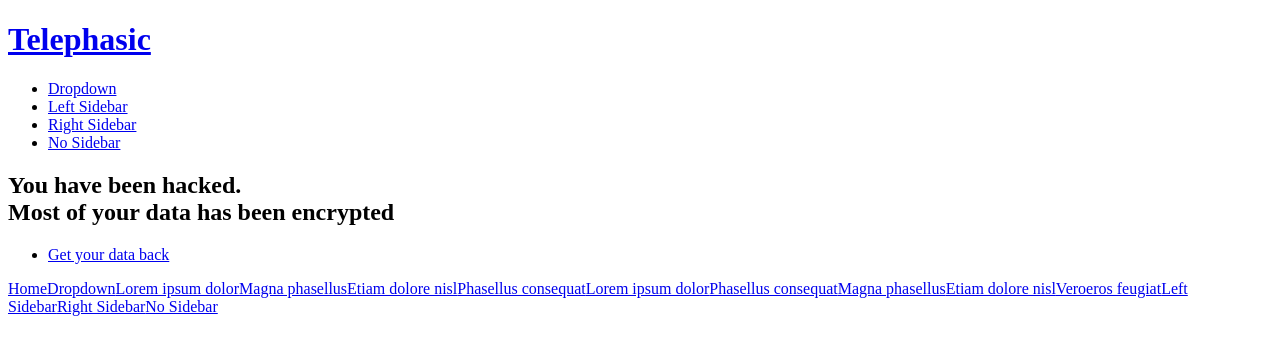
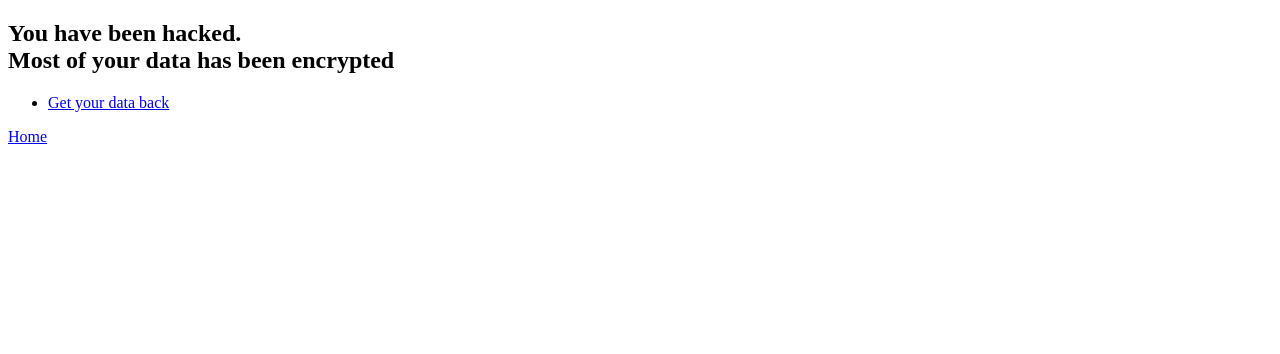
Before and after one commit to bunnypixelarray/bunnypixelarray.github.io, a plain HTML site: page index.html in a window 1280 px wide. Drawn offline with nearby package versions, Linux system fonts and the light colour scheme; files that its build step writes are made by us from their sources.

Commit message:
template

```diff
--- a/index.html
+++ b/index.html
@@ -17,41 +17,41 @@
 	<body class="homepage">
 		<div id="page-wrapper">
 
-			<!-- Header -->
-				<div id="header-wrapper">
-					<div id="header" class="container">
+			<!-- <\!-- Header -\-> -->
+			<!-- 	<div id="header-wrapper"> -->
+			<!-- 		<div id="header" class="container"> -->
 
-						<!-- Logo -->
-							<h1 id="logo"><a href="index.html">Telephasic</a></h1>
+			<!-- 			<\!-- Logo -\-> -->
+			<!-- 				<h1 id="logo"><a href="index.html">Telephasic</a></h1> -->
 
-						<!-- Nav -->
-							<nav id="nav">
-								<ul>
-									<li>
-										<a href="#">Dropdown</a>
-										<ul>
-											<li><a href="#">Lorem ipsum dolor</a></li>
-											<li><a href="#">Magna phasellus</a></li>
-											<li><a href="#">Etiam dolore nisl</a></li>
-											<li>
-												<a href="#">Phasellus consequat</a>
-												<ul>
-													<li><a href="#">Lorem ipsum dolor</a></li>
-													<li><a href="#">Phasellus consequat</a></li>
-													<li><a href="#">Magna phasellus</a></li>
-													<li><a href="#">Etiam dolore nisl</a></li>
-												</ul>
-											</li>
-											<li><a href="#">Veroeros feugiat</a></li>
-										</ul>
-									</li>
-									<li><a href="left-sidebar.html">Left Sidebar</a></li>
-									<li class="break"><a href="right-sidebar.html">Right Sidebar</a></li>
-									<li><a href="no-sidebar.html">No Sidebar</a></li>
-								</ul>
-							</nav>
+			<!-- 			<\!-- Nav -\-> -->
+			<!-- 				<nav id="nav"> -->
+			<!-- 					<ul> -->
+			<!-- 						<li> -->
+			<!-- 							<a href="#">Dropdown</a> -->
+			<!-- 							<ul> -->
+			<!-- 								<li><a href="#">Lorem ipsum dolor</a></li> -->
+			<!-- 								<li><a href="#">Magna phasellus</a></li> -->
+			<!-- 								<li><a href="#">Etiam dolore nisl</a></li> -->
+			<!-- 								<li> -->
+			<!-- 									<a href="#">Phasellus consequat</a> -->
+			<!-- 									<ul> -->
+			<!-- 										<li><a href="#">Lorem ipsum dolor</a></li> -->
+			<!-- 										<li><a href="#">Phasellus consequat</a></li> -->
+			<!-- 										<li><a href="#">Magna phasellus</a></li> -->
+			<!-- 										<li><a href="#">Etiam dolore nisl</a></li> -->
+			<!-- 									</ul> -->
+			<!-- 								</li> -->
+			<!-- 								<li><a href="#">Veroeros feugiat</a></li> -->
+			<!-- 							</ul> -->
+			<!-- 						</li> -->
+			<!-- 						<li><a href="left-sidebar.html">Left Sidebar</a></li> -->
+			<!-- 						<li class="break"><a href="right-sidebar.html">Right Sidebar</a></li> -->
+			<!-- 						<li><a href="no-sidebar.html">No Sidebar</a></li> -->
+			<!-- 					</ul> -->
+			<!-- 				</nav> -->
 
-					</div>
+			<!-- 		</div> -->
 
 					<!-- Hero -->
 						<section id="hero" class="container">
```
